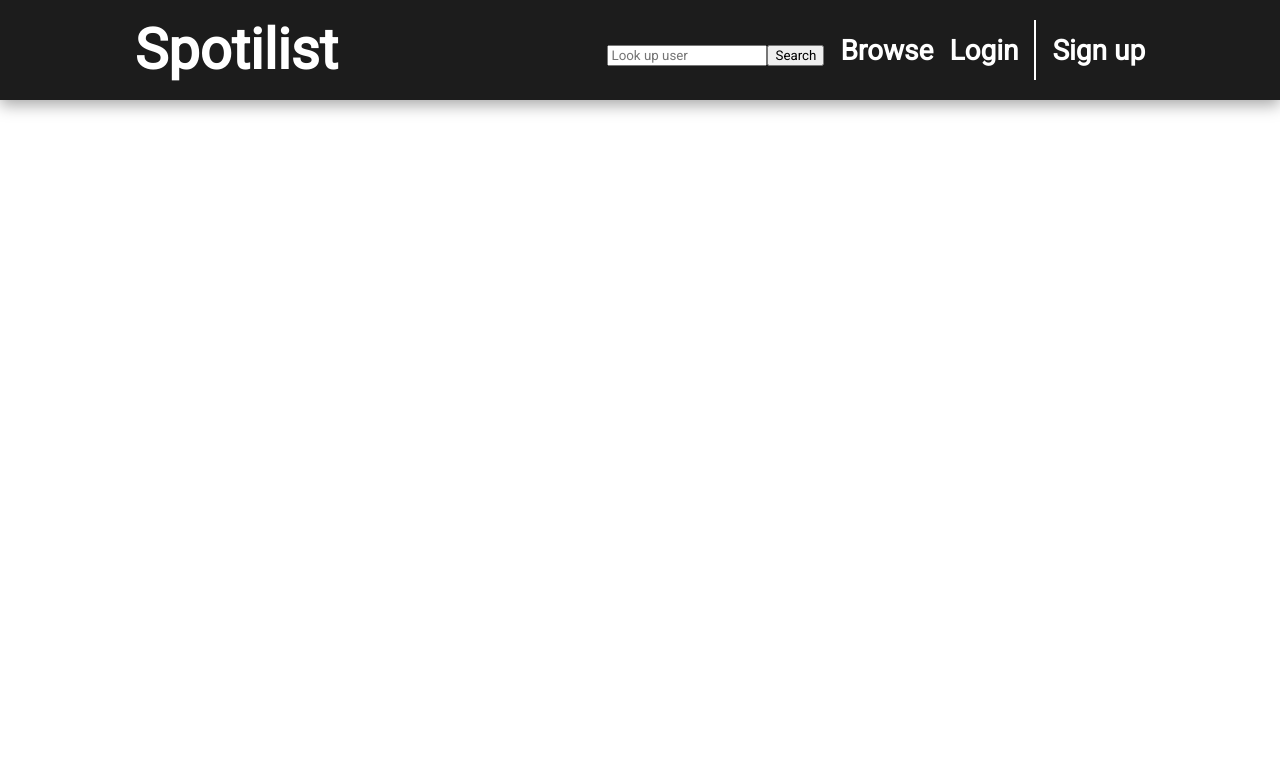
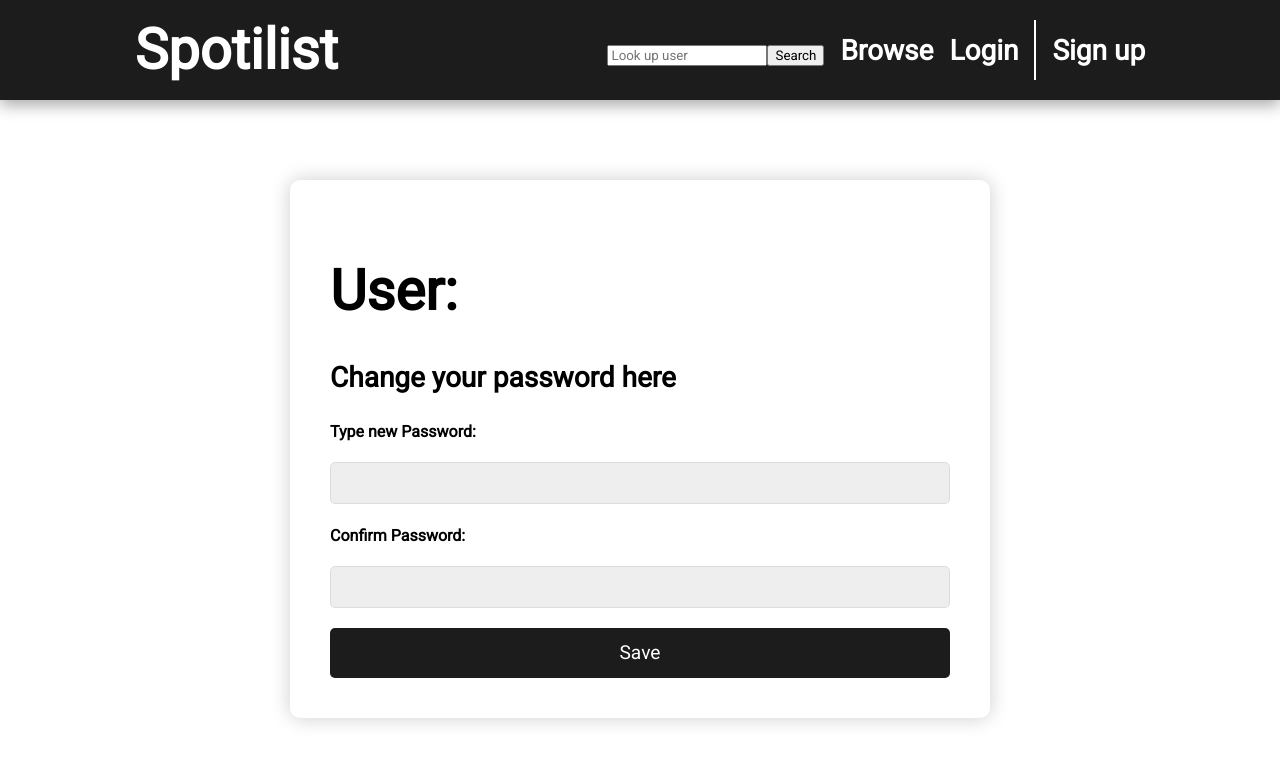
Before and after one commit to MagnusGranno/Spotify-Exam-Frontend, a React (Create React App) app: page /userprofile in a window 1280 px wide. Shown: the top 764 px of the page. Built offline with nearby package versions, Linux system fonts and the light colour scheme; the HTML template or start-up script is replaced by a standard one.

Commit message:
adds funtionality to change password as a user

```diff
--- a/src/App.js
+++ b/src/App.js
@@ -14,6 +14,7 @@ import MyPlaylists from './components/MyPlaylists';
 import Signup from './components/Signup';
 import UserLookup from './components/UserLookup';
 import AdminPanel from './components/AdminPanel';
+import UserProfile from './components/UserProfile';
 
 // Urls
 import { userPlaylistsDB } from './settings';
@@ -126,6 +127,8 @@ function App() {
         />
 
         <Route path="/adminpanel" element={<AdminPanel />} />
+
+        <Route path="/userprofile" element={<UserProfile />} />
       </Routes>
       <GlobalStyle />
     </Router>
--- a/src/components/Header/index.js
+++ b/src/components/Header/index.js
@@ -67,7 +67,9 @@ function Header({
           )}
           {loggedIn && <div className="line"></div>}
           {loggedIn && sessionStorage.getItem('roles') === '"user"' && (
-            <ProfileLink>{sessionStorage.getItem('username')}</ProfileLink>
+            <NavLink className="header_nav" to="/userprofile">
+              {sessionStorage.getItem('username')}
+            </NavLink>
           )}
           {sessionStorage.getItem('roles') === '"admin"' && (
             <NavLink className="header_nav" to="/adminpanel">
--- /dev/null
+++ b/src/components/UserProfile/UserProfile.styles.js
@@ -0,0 +1,66 @@
+import styled, { css } from 'styled-components';
+const sharedStyles = css`
+  background-color: #eee;
+  height: 40px;
+  border-radius: 5px;
+  border: 1px solid #ddd;
+  margin: 10px 0 20px 0;
+  padding: 20px;
+  box-sizing: border-box;
+`;
+
+export const Wrapper = styled.div`
+  height: 100vh;
+  padding-top: 10rem;
+`;
+
+export const StyledFormWrapper = styled.div`
+  display: flex;
+  justify-content: center;
+  padding: 20px;
+`;
+
+export const StyledForm = styled.form`
+  width: 100%;
+  height: 100%;
+  max-width: 700px;
+  padding: 40px;
+  border-radius: 10px;
+  box-shadow: 0px 0px 20px 0px rgba(0, 0, 0, 0.2);
+`;
+
+export const StyledInput = styled.input`
+  display: block;
+  width: 100%;
+  ${sharedStyles}
+`;
+
+export const StyledButton = styled.button`
+  display: block;
+  background-color: hsl(var(--primary-color));
+  color: #fff;
+  font-size: 1.2rem;
+  border: 0;
+  border-radius: 5px;
+  height: 50px;
+  width: 100%;
+  padding: 0 20px;
+  cursor: pointer;
+  box-sizing: border-box;
+
+  :hover {
+    background-color: hsl(var(--primary-color), 0.8);
+  }
+`;
+
+export const StyledError = styled.div`
+  color: red;
+  font-weight: 800;
+  margin: 0 0 40px 0;
+`;
+
+export const StyledSuccess = styled.div`
+  color: hsl(var(--secondary-color));
+  font-weight: 800;
+  margin: 0 0 40px 0;
+`;
--- /dev/null
+++ b/src/components/UserProfile/index.js
@@ -0,0 +1,105 @@
+import axios from 'axios';
+import { useState } from 'react';
+import { updateUserUrl } from '../../settings';
+import {
+  Wrapper,
+  StyledFormWrapper,
+  StyledForm,
+  StyledInput,
+  StyledButton,
+  StyledError,
+  StyledSuccess,
+} from './UserProfile.styles';
+
+const UserProfile = () => {
+  const [newPasswordOne, setNewPasswordOne] = useState('');
+  const [newPasswordTwo, setNewPasswordTwo] = useState('');
+  const [error, setError] = useState('');
+  const [success, setSuccess] = useState('');
+
+  const onChangeOne = (e) => {
+    e.preventDefault();
+    setNewPasswordOne(e.target.value);
+  };
+
+  const onChanceTwo = (e) => {
+    e.preventDefault();
+    setNewPasswordTwo(e.target.value);
+  };
+
+  const updateUser = async (userName, password) => {
+    const updateUserObject = {
+      username: userName,
+      password: password ?? `${userName}123`,
+    };
+    try {
+      await axios(`${updateUserUrl}/${userName}`, {
+        method: 'PUT',
+        headers: {
+          'x-access-token': sessionStorage.getItem('jwtToken'),
+        },
+        data: updateUserObject,
+      });
+    } catch (error) {
+      console.error(error);
+    }
+  };
+
+  const onSubmit = async (e) => {
+    e.preventDefault();
+
+    if (newPasswordOne === newPasswordTwo) {
+      setError('');
+      await updateUser(sessionStorage.getItem('username'), newPasswordOne);
+      setNewPasswordOne('');
+      setNewPasswordTwo('');
+      setSuccess('Password changed!');
+    } else {
+      setSuccess('');
+      setError('Passwords does not match');
+
+      setNewPasswordOne('');
+      setNewPasswordTwo('');
+    }
+  };
+  return (
+    <Wrapper>
+      <StyledFormWrapper>
+        <StyledForm>
+          <div>
+            <h1>User: {sessionStorage.getItem('username')}</h1>
+          </div>
+
+          <h3>Change your password here</h3>
+
+          <h4>Type new Password:</h4>
+          <StyledInput
+            type="password"
+            id="passwordOne"
+            onChange={onChangeOne}
+            value={newPasswordOne}
+          />
+          <h4>Confirm Password:</h4>
+          <StyledInput
+            type="password"
+            id="passwordTwo"
+            onChange={onChanceTwo}
+            value={newPasswordTwo}
+          />
+
+          {error && <StyledError>{error}</StyledError>}
+          {success && <StyledSuccess>{success}</StyledSuccess>}
+          <StyledButton
+            onClick={(e) => {
+              onSubmit(e);
+            }}
+          >
+            Save
+          </StyledButton>
+        </StyledForm>
+      </StyledFormWrapper>
+    </Wrapper>
+  );
+};
+
+export default UserProfile;
```
